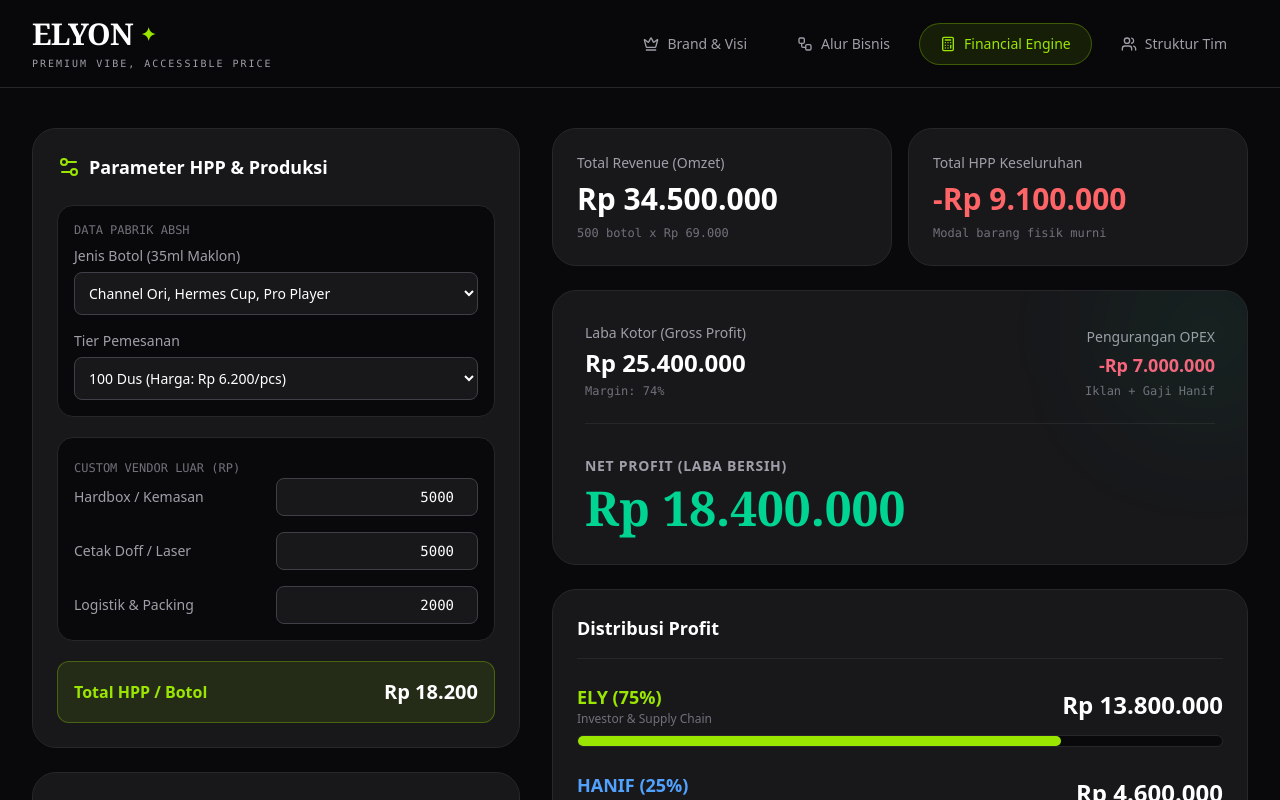
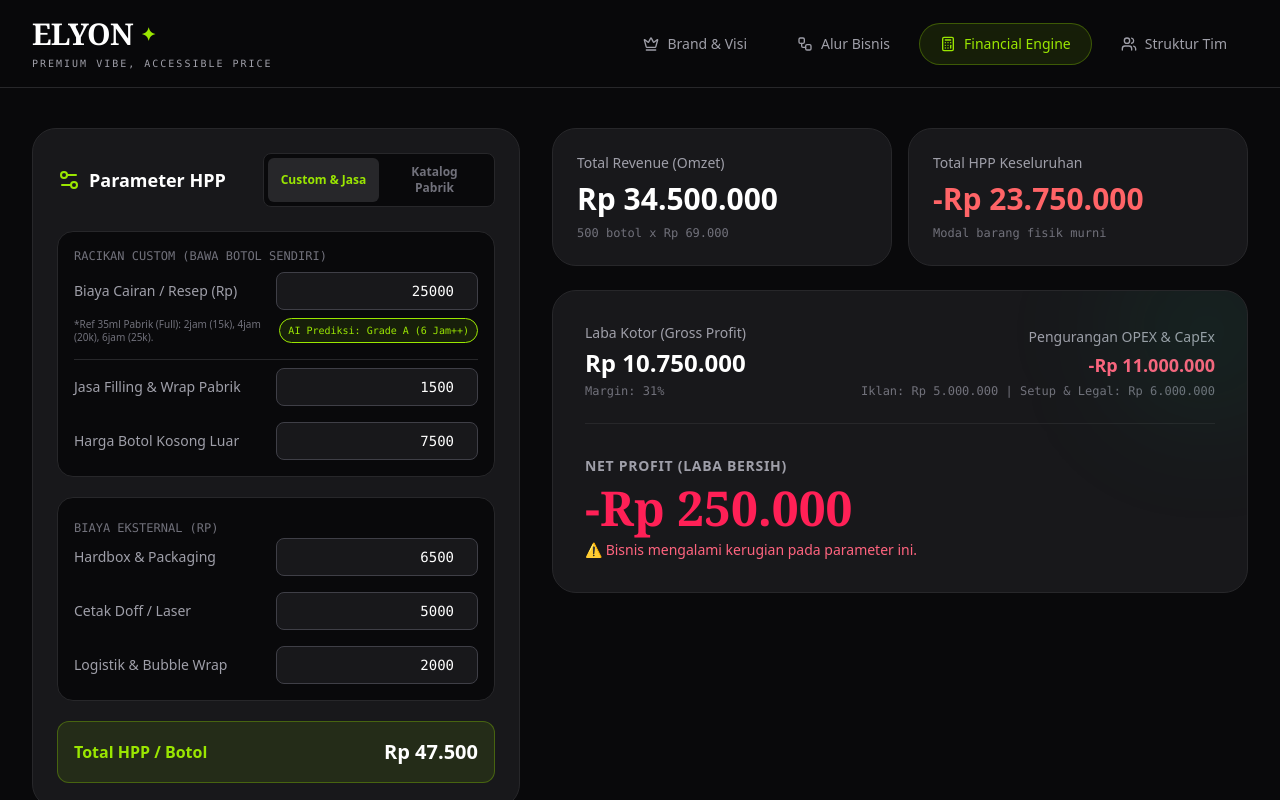
Before and after one commit to hanifjbg/elyon, a React (Vite) app: page / in a window 1280 px wide. Both pictures are taken after a click on the button "Financial Engine". Shown: the top 800 px of the page. Built offline with nearby package versions, Linux system fonts and the light colour scheme.

Commit message:
feat: update profit distribution and financial model
Adjust profit sharing logic, introduce HPP calculation modes, and add legal setup cost parameters to the financial engine. Remove default template README.

```diff
--- a/src/App.tsx
+++ b/src/App.tsx
@@ -209,7 +209,7 @@
     {
       icon: Wallet,
       title: "Fase 6: Distribusi Profit",
-      desc: "Rekapitulasi keuangan. Pembayaran Gaji Operasional HANIF. Laba bersih yang tersisa dibagikan sesuai porsi saham: ELY (75%) dan HANIF (25%).",
+      desc: "Rekapitulasi keuangan operasional (OPEX). Laba bersih dibagikan sesuai porsi saham: ELY (50%), HANIF (25%), dan Kas Perusahaan (25%).",
       color: "text-emerald-400"
     }
   ];
@@ -243,11 +243,20 @@
 
 // --- TAB 3: FINANCIAL ENGINE ---
 function TabFinancial() {
-  // Input States
+  // Mode Selection
+  const [hppMode, setHppMode] = useState<'catalog' | 'manual'>('manual');
+
+  // Catalog States
   const [selectedBottle, setSelectedBottle] = useState(ABSH_CATALOG[2]); // Default Channel Ori
   const [selectedTier, setSelectedTier] = useState('100 Dus');
 
-  const [customBox, setCustomBox] = useState(5000);
+  // Custom/Manual States
+  const [cairanHpp, setCairanHpp] = useState(25000);
+  const [jasaFilling, setJasaFilling] = useState(1500);
+  const [botolLuar, setBotolLuar] = useState(7500);
+
+  // Shared Extras
+  const [customBox, setCustomBox] = useState(6500);
   const [customPrint, setCustomPrint] = useState(5000);
   const [opsLogistik, setOpsLogistik] = useState(2000);
 
@@ -255,21 +264,42 @@
   const [sellingPrice, setSellingPrice] = useState(69000);
 
   const [totalAdsBudget, setTotalAdsBudget] = useState(5000000);
-  const [hanifSalary, setHanifSalary] = useState(2000000);
+
+  // Legalitas & Setup (CapEx)
+  const [legalHaki, setLegalHaki] = useState(2000000);
+  const [legalBpomPerusahaan, setLegalBpomPerusahaan] = useState(1000000);
+  const [bpomVarianCount, setBpomVarianCount] = useState(3);
+  const [legalBpomPerVarian, setLegalBpomPerVarian] = useState(1000000);
 
   // Calculations
   const baseHppAbsh = selectedBottle.prices[selectedTier as keyof typeof selectedBottle.prices] || 0;
-  const totalHppPerBottle = baseHppAbsh + customBox + customPrint + opsLogistik;
+
+  const totalHppPerBottle = hppMode === 'catalog'
+    ? baseHppAbsh + customBox + customPrint + opsLogistik
+    : cairanHpp + jasaFilling + botolLuar + customBox + customPrint + opsLogistik;
+
+  const totalLegalitas = legalHaki + legalBpomPerusahaan + (bpomVarianCount * legalBpomPerVarian);
 
   const totalRevenue = bottleTarget * sellingPrice;
   const totalHppAll = bottleTarget * totalHppPerBottle;
   const grossProfit = totalRevenue - totalHppAll;
-  const netProfit = grossProfit - totalAdsBudget - hanifSalary;
+  const netProfit = grossProfit - totalAdsBudget - totalLegalitas;
 
-  const elyShare = netProfit > 0 ? netProfit * 0.75 : 0;
+  const elyShare = netProfit > 0 ? netProfit * 0.50 : 0;
   const hanifShare = netProfit > 0 ? netProfit * 0.25 : 0;
+  const kasShare = netProfit > 0 ? netProfit * 0.25 : 0;
 
   const formatRp = (num: number) => new Intl.NumberFormat('id-ID', { style: 'currency', currency: 'IDR', maximumFractionDigits: 0 }).format(num);
+
+  const getQualityBadge = (price: number) => {
+    // Estimasi harga cairan murni untuk 50ml berdasarkan patokan pabrik 35ml
+    if (price < 15000) return { label: 'Standard (2-3 Jam)', color: 'text-zinc-400', bg: 'bg-zinc-800' };
+    if (price < 25000) return { label: 'Medium (4 Jam++)', color: 'text-cyan-400', bg: 'bg-cyan-400/10' };
+    if (price < 35000) return { label: 'Grade A (6 Jam++)', color: 'text-lime-400', bg: 'bg-lime-400/10' };
+    return { label: 'Premium Extrait (>8 Jam)', color: 'text-purple-400', bg: 'bg-purple-400/10' };
+  };
+
+  const quality = getQualityBadge(cairanHpp);
 
   return (
     <div className="grid grid-cols-1 lg:grid-cols-12 gap-8">
@@ -277,15 +307,34 @@
       {/* LEFT COLUMN: Control Panel */}
       <div className="lg:col-span-5 space-y-6">
         <div className="bg-zinc-900 border border-zinc-800 rounded-3xl p-6">
-          <h3 className="text-lg font-bold text-white mb-6 flex items-center gap-2">
-            <Settings2 className="text-lime-400" /> Parameter HPP & Produksi
+          <div className="flex flex-col sm:flex-row justify-between sm:items-center mb-6 gap-4">
+            <h3 className="text-lg font-bold text-white flex items-center gap-2">
+              <Settings2 className="text-lime-400" /> Parameter HPP
             </h3>
 
+            {/* Toggle Mode */}
+            <div className="flex bg-zinc-950 rounded-lg p-1 border border-zinc-800">
+              <button
+                onClick={() => setHppMode('manual')}
+                className={`flex-1 px-3 py-1.5 text-xs font-bold rounded-md transition-colors ${hppMode === 'manual' ? 'bg-zinc-800 text-lime-400' : 'text-zinc-500 hover:text-zinc-300'}`}
+              >
+                Custom & Jasa
+              </button>
+              <button
+                onClick={() => setHppMode('catalog')}
+                className={`flex-1 px-3 py-1.5 text-xs font-bold rounded-md transition-colors ${hppMode === 'catalog' ? 'bg-zinc-800 text-lime-400' : 'text-zinc-500 hover:text-zinc-300'}`}
+              >
+                Katalog Pabrik
+              </button>
+            </div>
+          </div>
+
           <div className="space-y-5">
-            {/* Pabrik ABSH Selection */}
+            {hppMode === 'catalog' ? (
+              /* Pabrik ABSH Selection */
               <div className="p-4 bg-zinc-950 rounded-2xl border border-zinc-800 space-y-4">
                 <div className="flex justify-between items-center mb-2">
-                <span className="text-xs font-mono text-zinc-500 uppercase">Data Pabrik ABSH</span>
+                  <span className="text-xs font-mono text-zinc-500 uppercase">Maklon Full Pabrik ABSH</span>
                 </div>
                 <div>
                   <label className="block text-sm text-zinc-400 mb-1.5">Jenis Botol (35ml Maklon)</label>
@@ -312,13 +361,37 @@
                   </select>
                 </div>
               </div>
+            ) : (
+              /* Manual Input / Jasa Selection */
+              <div className="p-4 bg-zinc-950 rounded-2xl border border-zinc-800 space-y-4">
+                <div className="flex justify-between items-center mb-2">
+                  <span className="text-xs font-mono text-zinc-500 uppercase">Racikan Custom (Bawa Botol Sendiri)</span>
+                </div>
+
+                <div>
+                  <InputRow label="Biaya Cairan / Resep (Rp)" value={cairanHpp} onChange={setCairanHpp} step={1000} />
+                  <div className="mt-2 flex items-center justify-between">
+                     <div className="text-[10px] text-zinc-500 leading-tight pr-4">
+                       *Ref 35ml Pabrik (Full): 2jam (15k), 4jam (20k), 6jam (25k).
+                     </div>
+                     <span className={`text-[10px] font-mono px-2 py-1 rounded-full border border-current whitespace-nowrap ${quality.color} ${quality.bg}`}>
+                        AI Prediksi: {quality.label}
+                     </span>
+                  </div>
+                </div>
+
+                <hr className="border-zinc-800 my-2" />
+                <InputRow label="Jasa Filling & Wrap Pabrik" value={jasaFilling} onChange={setJasaFilling} step={500} />
+                <InputRow label="Harga Botol Kosong Luar" value={botolLuar} onChange={setBotolLuar} step={500} />
+              </div>
+            )}
 
             {/* Custom Extras */}
             <div className="p-4 bg-zinc-950 rounded-2xl border border-zinc-800 space-y-4">
-              <span className="text-xs font-mono text-zinc-500 uppercase">Custom Vendor Luar (Rp)</span>
-              <InputRow label="Hardbox / Kemasan" value={customBox} onChange={setCustomBox} />
-              <InputRow label="Cetak Doff / Laser" value={customPrint} onChange={setCustomPrint} />
-              <InputRow label="Logistik & Packing" value={opsLogistik} onChange={setOpsLogistik} />
+              <span className="text-xs font-mono text-zinc-500 uppercase">Biaya Eksternal (Rp)</span>
+              <InputRow label="Hardbox & Packaging" value={customBox} onChange={setCustomBox} step={500} />
+              <InputRow label="Cetak Doff / Laser" value={customPrint} onChange={setCustomPrint} step={500} />
+              <InputRow label="Logistik & Bubble Wrap" value={opsLogistik} onChange={setOpsLogistik} step={500} />
             </div>
 
             <div className="flex justify-between items-center p-4 bg-lime-400/10 border border-lime-400/30 rounded-xl">
@@ -337,7 +410,25 @@
             <InputRow label="Harga Jual (Rp)" value={sellingPrice} onChange={setSellingPrice} step={1000} />
             <hr className="border-zinc-800 my-4" />
             <InputRow label="Total Budget Iklan (Rp)" value={totalAdsBudget} onChange={setTotalAdsBudget} step={500000} />
-            <InputRow label="Gaji Ops HANIF (Rp)" value={hanifSalary} onChange={setHanifSalary} step={500000} />
+          </div>
+        </div>
+
+        <div className="bg-zinc-900 border border-zinc-800 rounded-3xl p-6">
+          <h3 className="text-lg font-bold text-white mb-6 flex items-center gap-2">
+            <Wallet className="text-purple-400" /> Biaya Legalitas & Setup Awal
+          </h3>
+          <div className="space-y-4">
+            <InputRow label="LHKN / Daftar Brand" value={legalHaki} onChange={setLegalHaki} step={500000} />
+            <InputRow label="Izin BPOM Perusahaan" value={legalBpomPerusahaan} onChange={setLegalBpomPerusahaan} step={500000} />
+            <div className="flex gap-2">
+              <div className="flex-1">
+                <InputRow label={`BPOM / Varian (${bpomVarianCount}x)`} value={legalBpomPerVarian} onChange={setLegalBpomPerVarian} step={500000} />
+              </div>
+            </div>
+            <div className="flex justify-between items-center text-xs mt-2">
+              <label className="text-zinc-500">Jumlah Varian</label>
+              <input type="number" min="1" max="10" value={bpomVarianCount} onChange={(e) => setBpomVarianCount(Number(e.target.value))} className="w-16 bg-zinc-950 border border-zinc-800 rounded-md p-1 text-white text-center font-mono focus:border-purple-400 outline-none" />
+            </div>
           </div>
         </div>
       </div>
@@ -370,9 +461,9 @@
               <p className="text-xs font-mono text-zinc-500 mt-1">Margin: {Math.round((grossProfit/totalRevenue)*100 || 0)}%</p>
             </div>
             <div className="md:text-right">
-              <p className="text-sm text-zinc-400 mb-1">Pengurangan OPEX</p>
-              <p className="text-lg font-bold text-rose-400">-{formatRp(totalAdsBudget + hanifSalary)}</p>
-              <p className="text-xs font-mono text-zinc-500 mt-1">Iklan + Gaji Hanif</p>
+              <p className="text-sm text-zinc-400 mb-1">Pengurangan OPEX & CapEx</p>
+              <p className="text-lg font-bold text-rose-400">-{formatRp(totalAdsBudget + totalLegalitas)}</p>
+              <p className="text-xs font-mono text-zinc-500 mt-1">Iklan: {formatRp(totalAdsBudget)} | Setup & Legal: {formatRp(totalLegalitas)}</p>
             </div>
           </div>
 
@@ -394,13 +485,13 @@
               <div>
                 <div className="flex justify-between mb-2 items-center">
                   <div>
-                    <span className="font-bold text-lime-400 text-lg">ELY (75%)</span>
+                    <span className="font-bold text-lime-400 text-lg">ELY (50%)</span>
                     <p className="text-xs text-zinc-500">Investor & Supply Chain</p>
                   </div>
                   <span className="text-2xl font-bold text-white">{formatRp(elyShare)}</span>
                 </div>
                 <div className="w-full bg-zinc-950 rounded-full h-3 border border-zinc-800">
-                  <div className="bg-lime-400 h-full rounded-full" style={{ width: '75%' }}></div>
+                  <div className="bg-lime-400 h-full rounded-full" style={{ width: '50%' }}></div>
                 </div>
               </div>
 
@@ -408,12 +499,25 @@
                 <div className="flex justify-between mb-2 items-center">
                   <div>
                     <span className="font-bold text-blue-400 text-lg">HANIF (25%)</span>
-                    <p className="text-xs text-zinc-500">CMO & COO (Di luar gaji ops)</p>
+                    <p className="text-xs text-zinc-500">CMO, COO & Eksekutor</p>
                   </div>
                   <span className="text-2xl font-bold text-white">{formatRp(hanifShare)}</span>
                 </div>
                 <div className="w-full bg-zinc-950 rounded-full h-3 border border-zinc-800">
                   <div className="bg-blue-400 h-full rounded-full" style={{ width: '25%' }}></div>
+                </div>
+              </div>
+
+              <div>
+                <div className="flex justify-between mb-2 items-center">
+                  <div>
+                    <span className="font-bold text-purple-400 text-lg">KAS PERUSAHAAN (25%)</span>
+                    <p className="text-xs text-zinc-500">Buffer & Re-investasi</p>
+                  </div>
+                  <span className="text-2xl font-bold text-white">{formatRp(kasShare)}</span>
+                </div>
+                <div className="w-full bg-zinc-950 rounded-full h-3 border border-zinc-800">
+                  <div className="bg-purple-400 h-full rounded-full" style={{ width: '25%' }}></div>
                 </div>
               </div>
 
@@ -457,7 +561,7 @@
         <div className="bg-zinc-900 border border-lime-400/30 p-8 rounded-3xl relative overflow-hidden group">
           <div className="absolute top-0 right-0 w-32 h-32 bg-lime-400/10 rounded-bl-full" />
           <div className="inline-block px-3 py-1 bg-lime-400/20 text-lime-400 text-xs font-bold rounded-full mb-4 font-mono">
-            75% EQUITY
+            50% EQUITY
           </div>
           <h3 className="text-3xl font-serif font-bold text-white mb-1">ELY</h3>
           <p className="text-zinc-400 font-medium mb-6">Investor Utama, CFO & Supply Chain</p>
@@ -474,7 +578,7 @@
         <div className="bg-zinc-900 border border-blue-500/30 p-8 rounded-3xl relative overflow-hidden group">
           <div className="absolute top-0 right-0 w-32 h-32 bg-blue-500/10 rounded-bl-full" />
           <div className="inline-block px-3 py-1 bg-blue-500/20 text-blue-400 text-xs font-bold rounded-full mb-4 font-mono">
-            25% EQUITY + SALARY
+            25% EQUITY
           </div>
           <h3 className="text-3xl font-serif font-bold text-white mb-1">HANIF</h3>
           <p className="text-zinc-400 font-medium mb-6">CMO, COO & Eksekutor Harian</p>
```
Also changed, not shown: 1 other file (tests, documents, lock files or other folders). Lines whose indentation alone changed are shown as unchanged.
